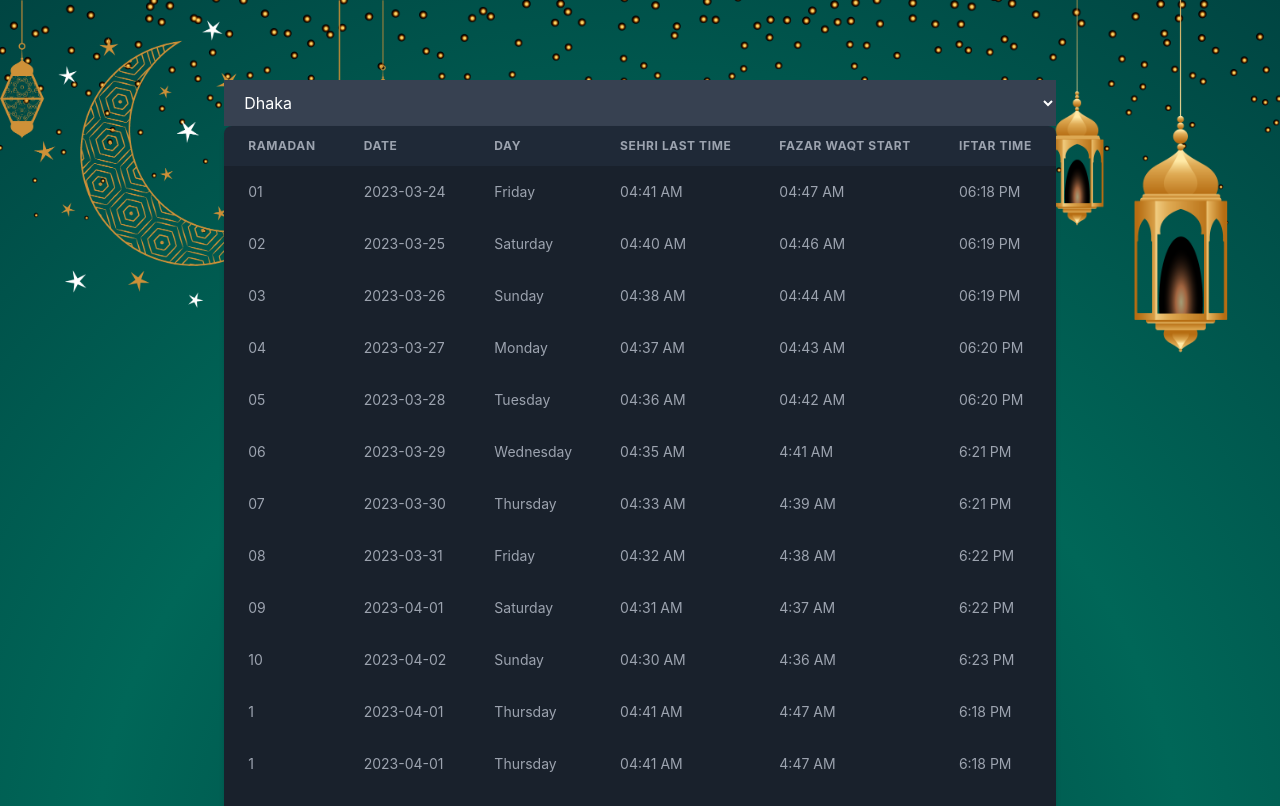
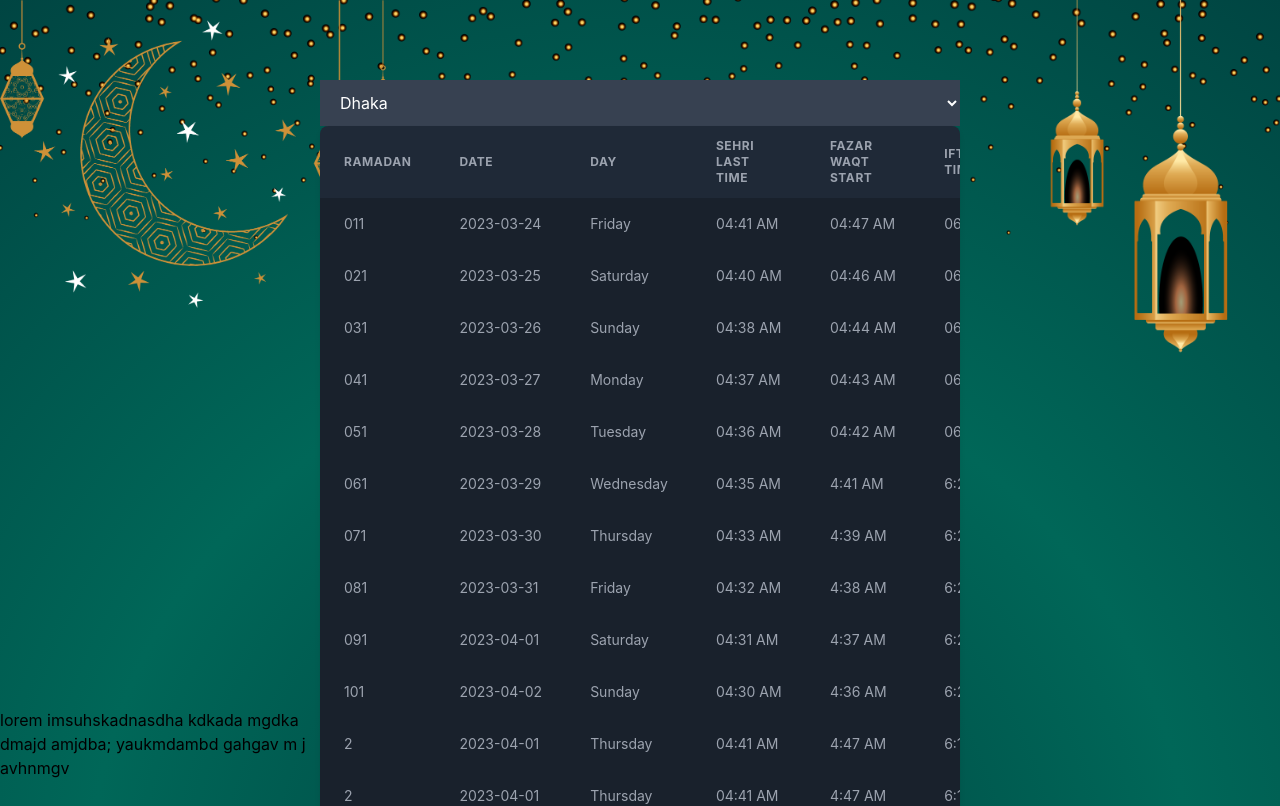
Before and after one commit to NafisMahmudAyon/ramadan-schedule, a React (Create React App) app: page / in a window 1280 px wide. Shown: the top 806 px of the page. Built offline with nearby package versions, Linux system fonts and the light colour scheme.

Commit message:
ramadan schedule+1

```diff
--- a/src/App.js
+++ b/src/App.js
@@ -167,7 +167,10 @@ const App = () => {
       <div className='bg2'>
         <img src={BG2} alt='a' />
       </div>
-        <div className='schedule mt-20 mb-10'>
+      <div className='w-[25%] sss'>
+        <p>lorem imsuhskadnasdha kdkada mgdka dmajd amjdba; yaukmdambd gahgav m j avhnmgv </p>
+      </div>
+        <div className='schedule w-[50%] mt-20 mb-10'>
 
         <select id="options" value={selectedOption} onChange={handleChange} class="block w-full px-4 py-3 bg-gray-700 border-gray-600 placeholder-gray-400 text-white focus:ring-blue-500 focus:border-blue-500">
           <option selected value="Dhaka">Dhaka</option>
--- a/src/component/Dhaka/Dhaka.js
+++ b/src/component/Dhaka/Dhaka.js
@@ -10,7 +10,7 @@ const Dhaka = () => {
                 <>
 
                     <tr className="bg-black bg-opacity-20">
-                        <td className="px-6 py-4 whitespace-nowrap">{el.id}</td>
+                        <td className="px-6 py-4 whitespace-nowrap">{el.id + 1}</td>
                         <td className="px-6 py-4 whitespace-nowrap">{el.date}</td>
                         <td className="px-6 py-4 whitespace-nowrap">{el.day}</td>
                         <td className="px-6 py-4 whitespace-nowrap">{el.sehriTime}</td>
@@ -31,7 +31,7 @@ const Dhaka = () => {
     )
 
   return (
-    <div className="relative overflow-x-auto shadow-md sm:rounded-lg">
+    <div className="relative overflow-x-auto w-[100%] shadow-md sm:rounded-lg">
         <table className="min-w-full text-sm text-gray-400">
             <thead className="bg-gray-800 text-xs uppercase font-medium">
                 <tr>
--- a/src/index.css
+++ b/src/index.css
@@ -12,11 +12,18 @@ body {
     sans-serif;
   -webkit-font-smoothing: antialiased;
   -moz-osx-font-smoothing: grayscale;
+  overflow-x: hidden;
 }
 
 code {
   font-family: source-code-pro, Menlo, Monaco, Consolas, 'Courier New',
     monospace;
+}
+
+.sss {
+  position: fixed;
+  left: 0;
+  bottom: 20px;
 }
 
 .main {
```
